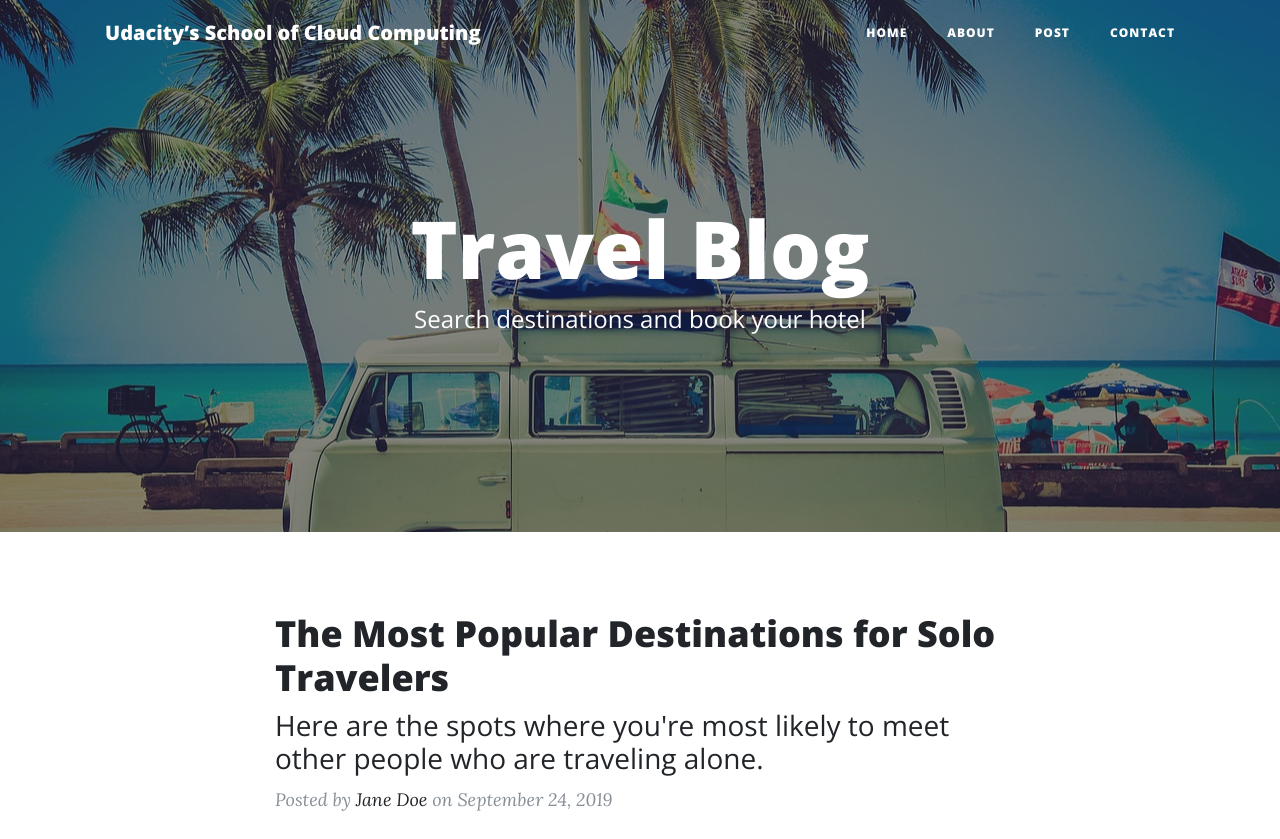
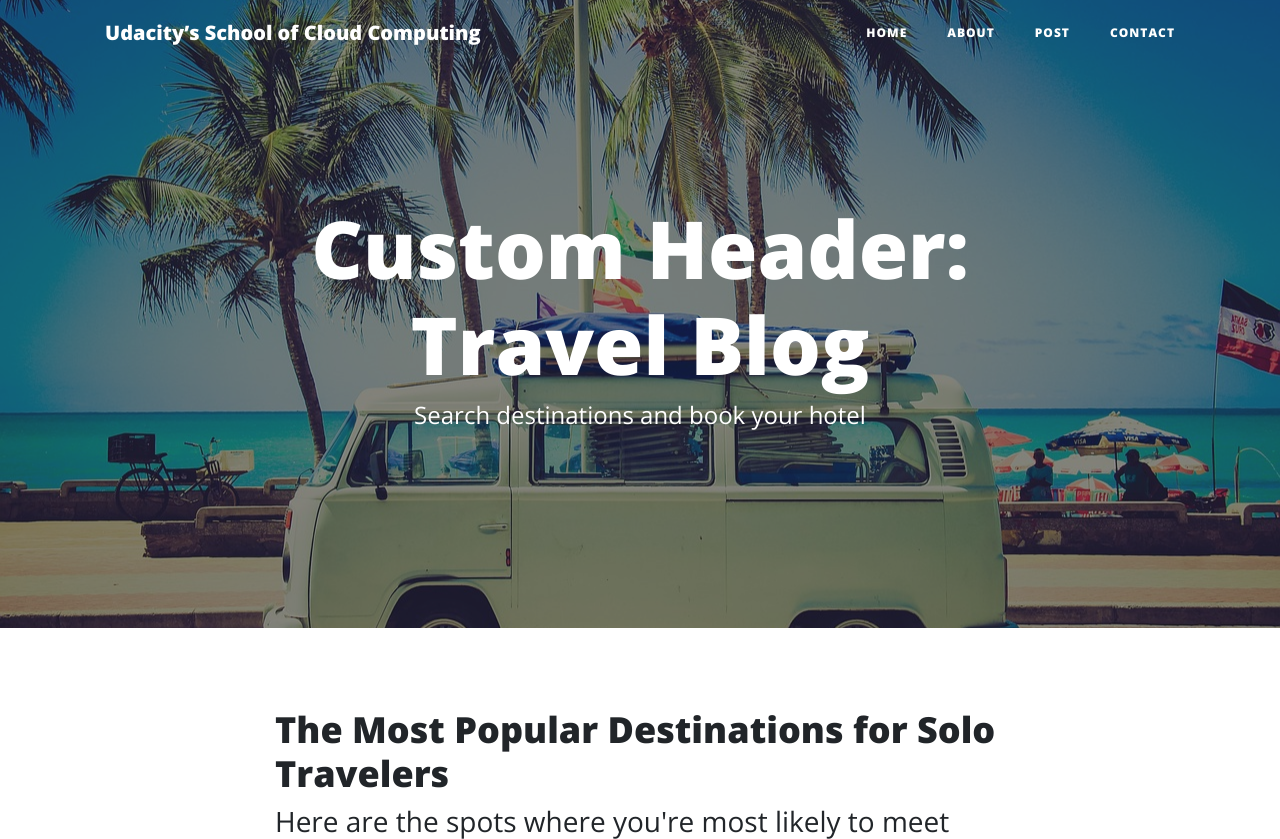
Before and after one commit to py1150/static-website-aws, a plain HTML site: page index.html in a window 1280 px wide. Shown: the top 839 px of the page. Drawn offline with nearby package versions, Linux system fonts and the light colour scheme; a script that the page names is missing.

Commit message:
changed header

```diff
--- a/index.html
+++ b/index.html
@@ -59,7 +59,7 @@
       <div class="row">
         <div class="col-lg-8 col-md-10 mx-auto">
           <div class="site-heading">
-            <h1>Travel Blog</h1>
+            <h1>Custom Header: Travel Blog</h1>
             <span class="subheading">Search destinations and book your hotel</span>
           </div>
         </div>
```
